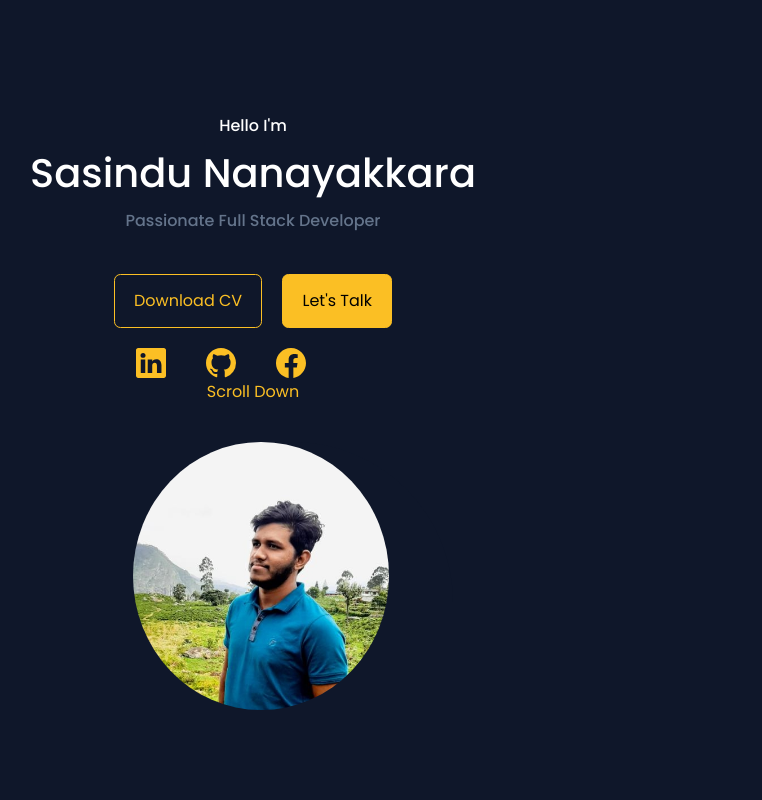
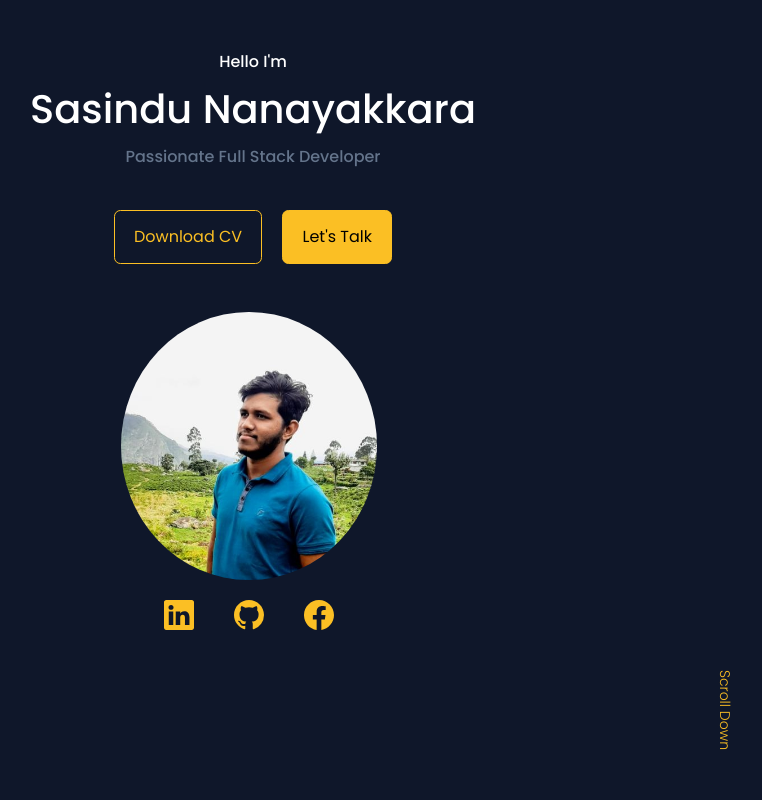
Before and after one commit to SasinduNanayakkara/MyPortfolio, a React (Create React App) app: page / in a window 1280 px wide. Shown: the top 800 px of the page, without its empty margins (387-1149 px from the left). Built offline with nearby package versions, Linux system fonts and the light colour scheme.

Commit message:
Change styles

```diff
--- a/src/Components/Header/index.jsx
+++ b/src/Components/Header/index.jsx
@@ -1,24 +1,26 @@
 import React from 'react'
 import CV from "./CV"
+import ME from "../../Asserts/SasinduNanayakkara.jpg"
 import HeaderSocials from './HeaderSocials'
-import ME from "../../Asserts/SasinduNanayakkara.jpg"
 function Header() {
   return (
-    <header className='h-screen pt-28 overflow-hidden'>
-      <div className="container text-center h-full relative">
+
+    <header className='h-screen pt-12 overflow-x-hidden'>
+      <div className="container text-center h-48">
         <h5>Hello I'm</h5>
         <h1>Sasindu Nanayakkara</h1>
         <h5 className="text-slate-500">Passionate Full Stack Developer</h5>
         <CV />
-        <HeaderSocials />
 
-        <div className='bg-slate-900 w-80 h-96 ml-10 absolute left-2/4 -translate-x-1/2 mt-16 rounded-t-full rounded-b-full rounded-l-none rounded-r-none from-amber-400'>
+        <div className='bg-slate-900 w-80 h-96 ml-7 absolute left-2/4 -translate-x-1/2 mt-12'>
           <img src={ME} alt='profile pic' />
+        <HeaderSocials/>
         </div>
 
-        <a href='#contact' className=''>Scroll Down</a>
+        <a href='#contact' className='absolute right-32  bottom-20 rotate-90 font-light text-sm'>Scroll Down</a>
       </div>
     </header>
+
   )
 }
 
```
